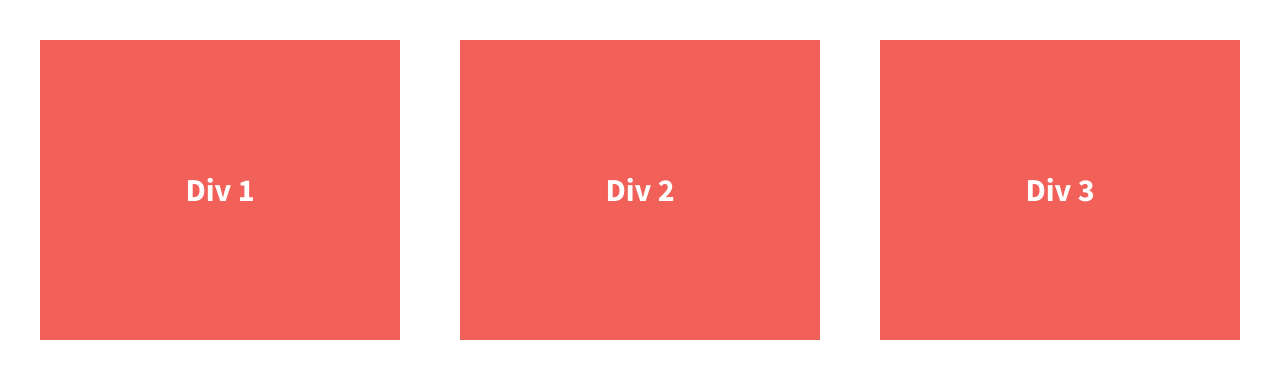
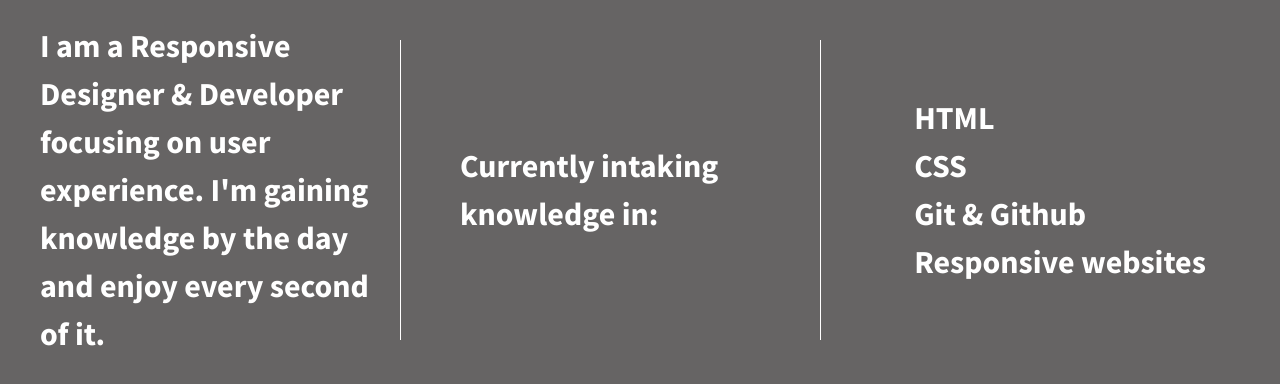
Before and after one commit to d-mccardell/206-divs-flexbox-starter, a plain HTML site: page index.html in a window 1280 px wide. Drawn offline with nearby package versions, Linux system fonts and the light colour scheme.

Commit message:
Personalized changes made

```diff
--- a/css/main.css
+++ b/css/main.css
@@ -97,8 +97,9 @@ textarea {
 
 
 html {
-  background-color: #fff;
+  background-color: rgb(102, 100, 100);
   height: 100%;
+  width: 100%;
 }
 
 body {
@@ -106,13 +107,24 @@ body {
   padding: 2em;
   font-size: 1.25em;
   height: 100%;
+  font-weight: 700;
+  color: #fff;
+
 }
 
 .wrapper {
   /*add display:flex and set justify-content to space-between*/
-  font-weight: 700;
+
   display: flex;
   justify-content: space-between;
+  flex-flow: row wrap;
+  align-items: center;
+
+}
+
+.div-1, .div-2 {
+    border-right: #fff 1px solid;
+
 }
 
 .div-1, .div-2, .div-3 {
@@ -120,7 +132,7 @@ body {
   color: #fff;
   line-height: 1.5em;
   font-size: 1.6em;
-  background-color: #f16059;
+  background-color: rgb(102, 100, 100);
   height: 300px;
   width: 30%;
   display: flex;
--- a/index.html
+++ b/index.html
@@ -23,13 +23,16 @@
 
         <section class="wrapper">
             <div class="div-1">
-                Div 1
+                I am a Responsive Designer & Developer focusing on user experience. I'm gaining knowledge by the day and enjoy every second of it.
             </div>
             <div class="div-2">
-                Div 2
+                Currently intaking knowledge in:
             </div>
             <div class="div-3">
-                Div 3
+                HTML<br>
+                CSS<br>
+                Git & Github<br>
+                Responsive websites
             </div>
         </section>
 
```
Also changed, not shown: 1 other file.
